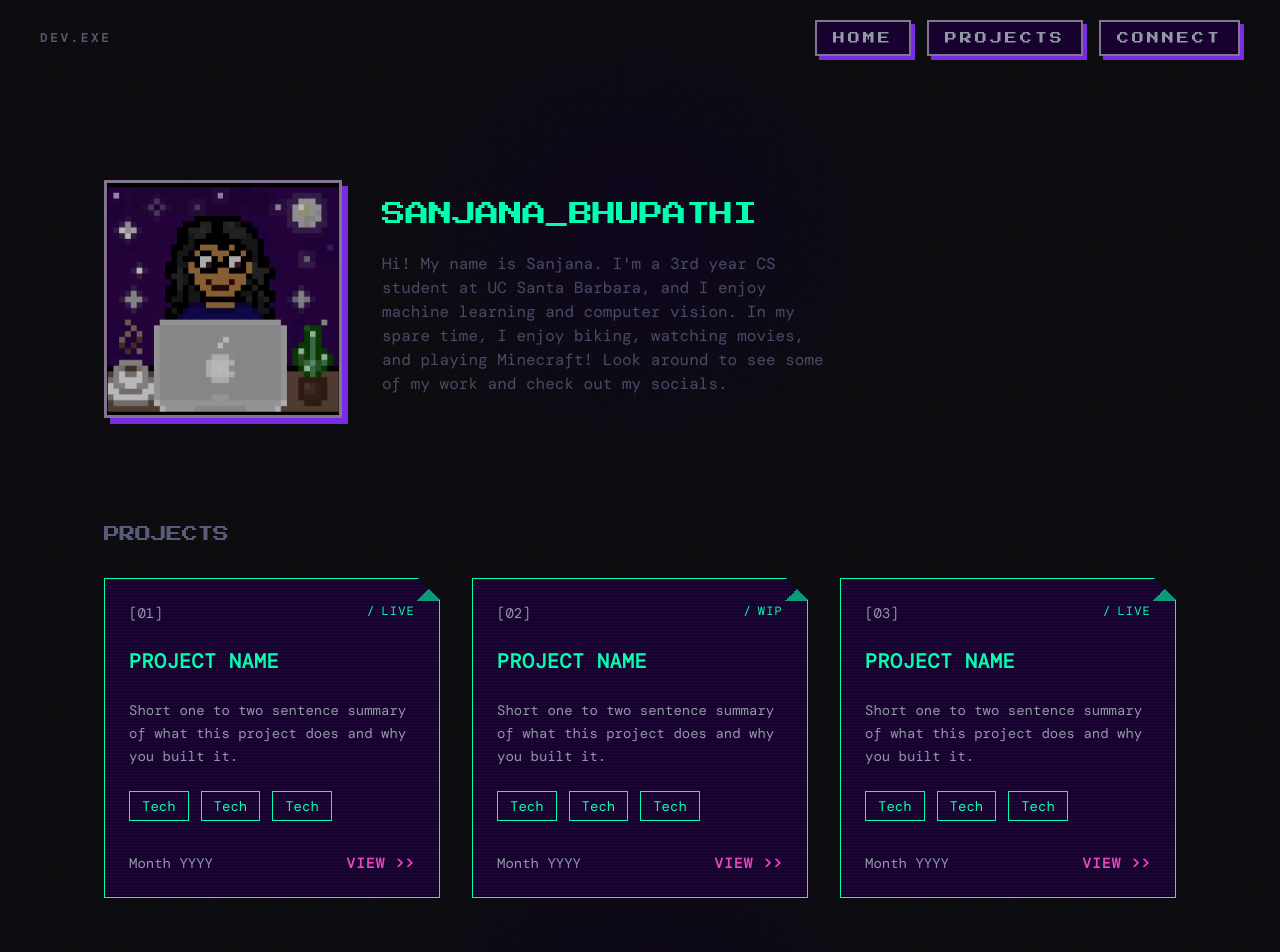
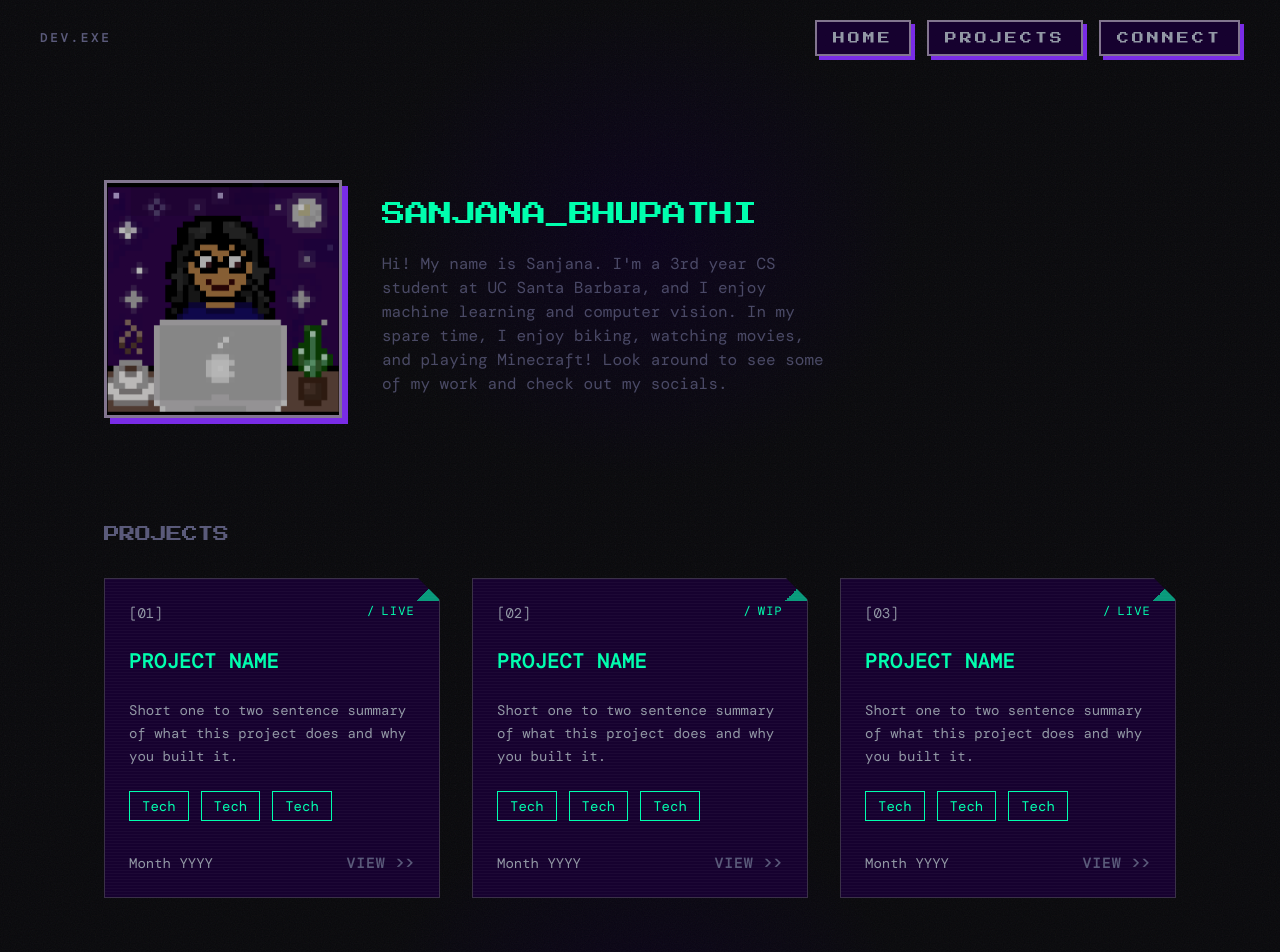
Before and after one commit to sanjanab1/portfolio, a Next.js app in the folder blog/: page / in a window 1280 px wide. Shown: the top 952 px of the page. Built offline with nearby package versions, Linux system fonts and the light colour scheme.

Commit message:
feat(ui): project card modifications

```diff
--- a/blog/app/components/project-card.tsx
+++ b/blog/app/components/project-card.tsx
@@ -10,7 +10,7 @@ export type Project = {
 
 export function ProjectCard({ project }: { project: Project }) {
   return (
-    <div className="terminal-box terminal-scanlines relative flex flex-col gap-6 bg-card p-6">
+    <div className="group terminal-box terminal-scanlines relative flex flex-col gap-6 bg-card p-6 hover:border-accent">
       <div className="flex items-start justify-between">
         <span className="font-mono text-sm text-muted-foreground">[{project.number}]</span>
         <span className="flex items-center gap-1.5 font-mono text-xs tracking-widest text-accent">
@@ -46,7 +46,7 @@ export function ProjectCard({ project }: { project: Project }) {
           href={project.href}
           target="_blank"
           rel="noopener noreferrer"
-          className="font-mono text-sm font-bold tracking-widest text-link transition-opacity hover:opacity-80"
+          className="font-mono text-sm font-bold tracking-widest text-foreground transition-colors group-hover:text-link hover:opacity-80"
         >
           VIEW &gt;&gt;
         </a>
--- a/blog/app/global.css
+++ b/blog/app/global.css
@@ -135,7 +135,8 @@
 @utility terminal-box {
   position: relative;
   border-radius: 0;
-  border: 1px solid var(--color-accent);
+  border: 1px solid var(--color-border);
+  transition: border-color 0.2s ease;
   clip-path: polygon(
     0 0,
     calc(100% - 22px) 0,
```
